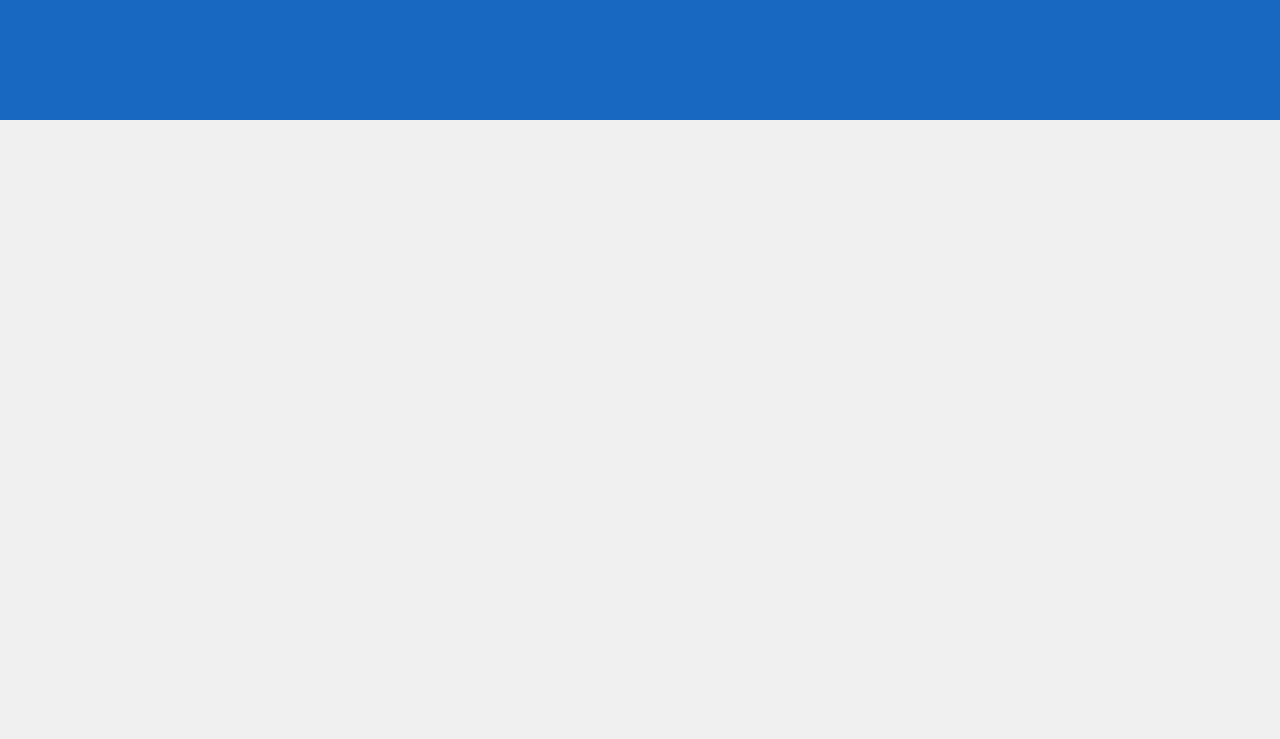
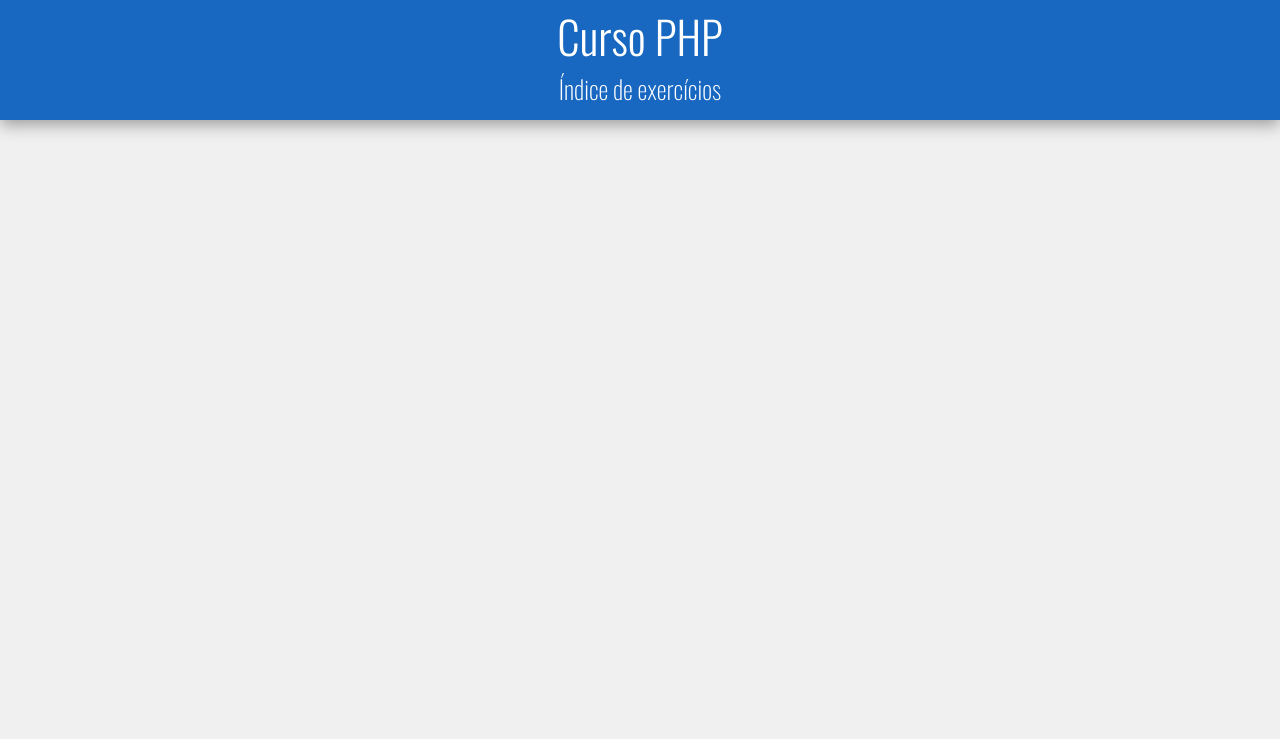
Before and after one commit to eilincoln/curso-php, a PHP site: page / in a window 1280 px wide. Shown: the top 739 px of the page. Run offline with PHP 8.4, Linux system fonts and the light colour scheme.

Commit message:
adicionando estilização do cabeçalho

```diff
--- a/assets/css/estilo.css
+++ b/assets/css/estilo.css
@@ -19,6 +19,26 @@ body {
 .cabecalho {
     grid-area: cabecalho;
     background-color: #1867c0;
+    color: white;
+    display: flex;
+    flex-direction: column;
+    justify-content: center;
+    align-items: center;
+    padding-bottom: 10px;
+    z-index: 1;
+    box-shadow: rgba(0, 0, 0, 0.35) 0px 5px 15px;
+}
+
+.cabecalho > h1 {
+    margin: 0px;
+    font-weight: 300;
+    font-size: 2.8rem;
+}
+
+.cabecalho > h2 {
+    margin: 0px;
+    font-weight: 200;
+    font-size: 1.6rem;
 }
 
 .principal {
--- a/index.html
+++ b/index.html
@@ -10,7 +10,10 @@
 </head>
 <body>
 
-    <header class="cabecalho"></header>
+    <header class="cabecalho">
+        <h1>Curso PHP</h1>
+        <h2>Índice de exercícios</h2>
+    </header>
     <main class="principal"></main>
     <footer class="rodape"></footer>
 
```
